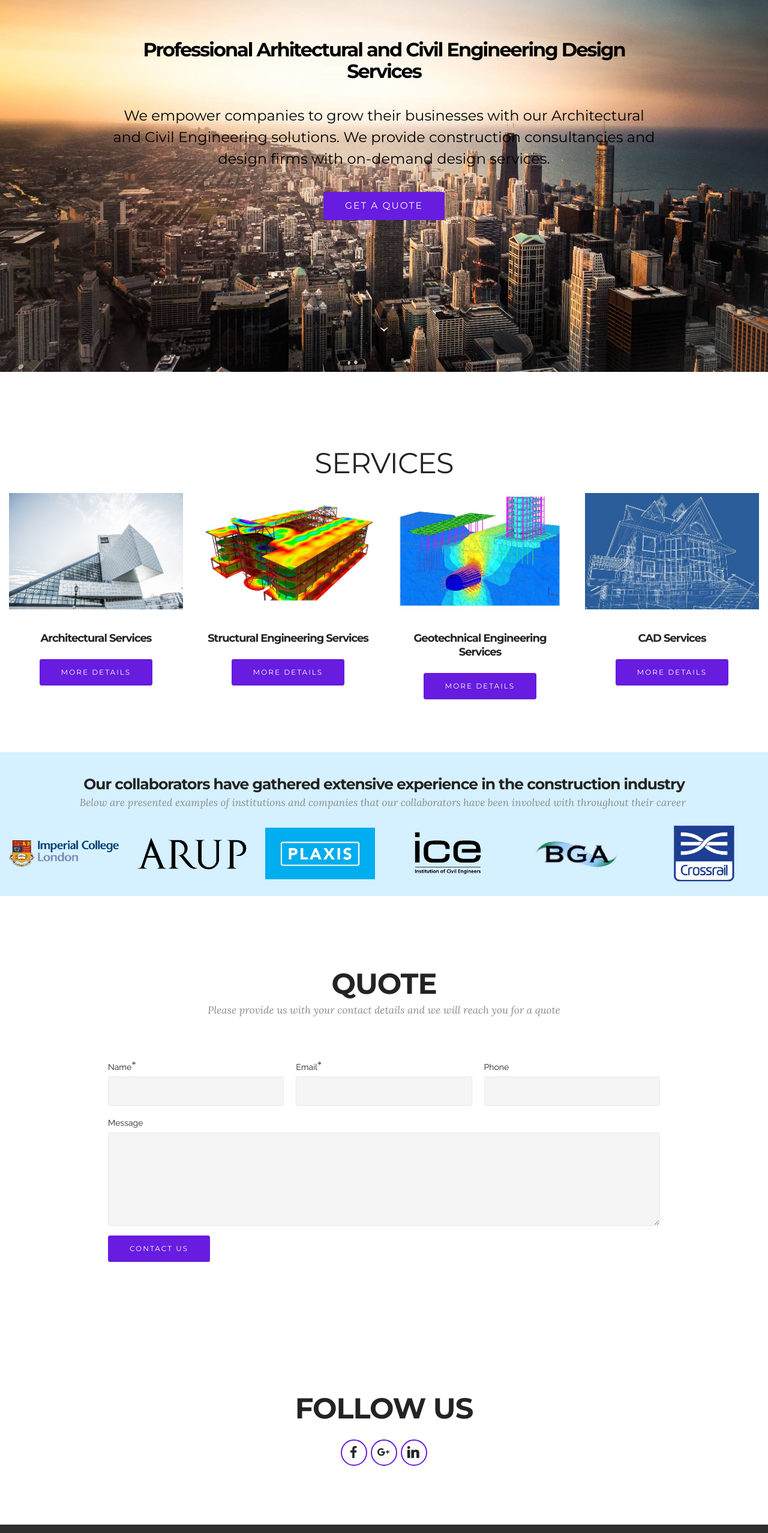
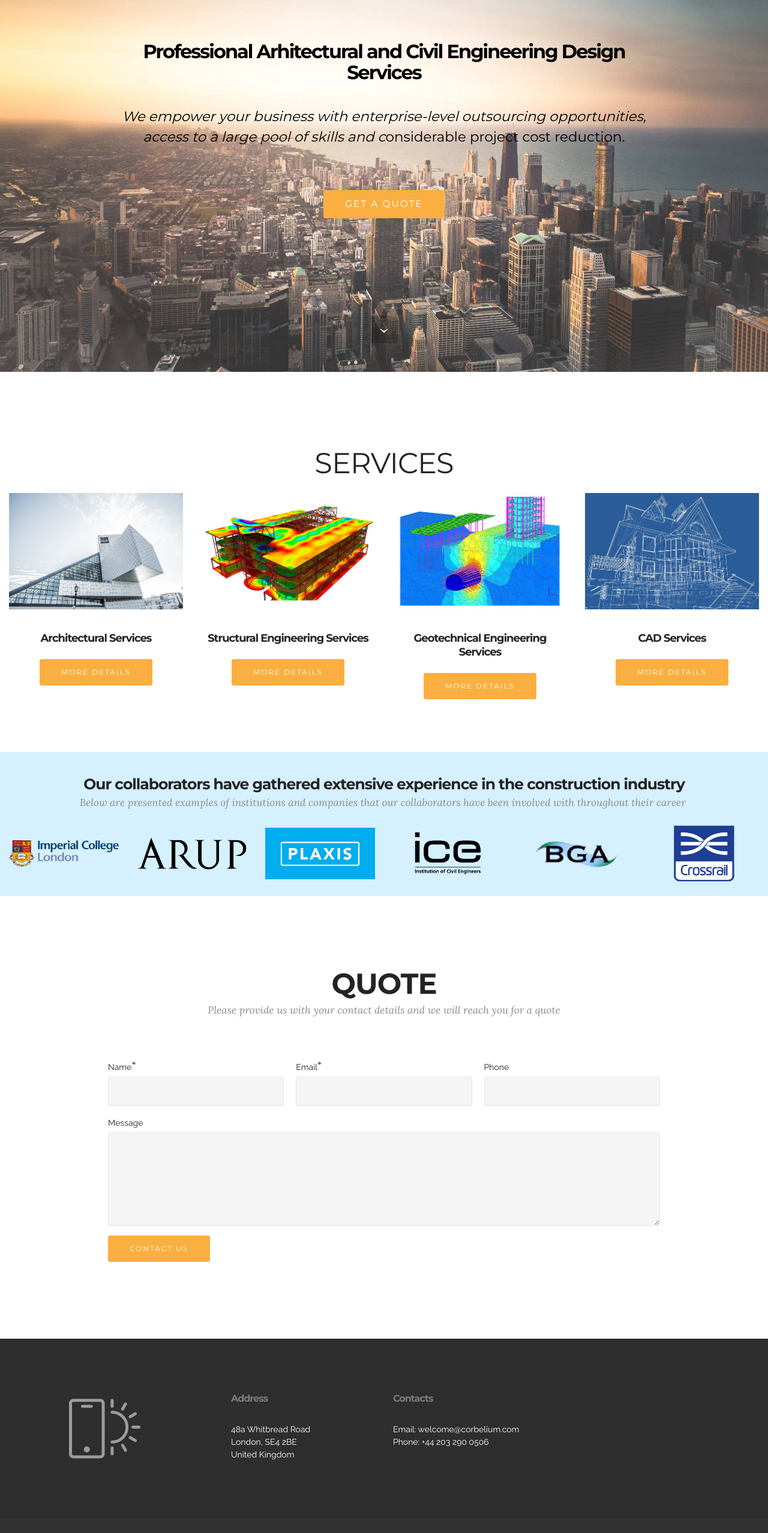
Before and after one commit to vdubasaru/website, a plain HTML site: page Landing_page.html in a window 1280 px wide. Shown: the part 180-2736 px from the top of the page at 60% size. Drawn offline with Linux system fonts and the light colour scheme; files whose address does not match are found by name.

Commit message:
create github pages

```diff
--- a/Landing_page.html
+++ b/Landing_page.html
@@ -18,7 +18,6 @@
   <link rel="stylesheet" href="assets/bootstrap/css/bootstrap.min.css">
   <link rel="stylesheet" href="assets/dropdown/css/style.css">
   <link rel="stylesheet" href="assets/animate.css/animate.min.css">
-  <link rel="stylesheet" href="assets/socicon/css/styles.css">
   <link rel="stylesheet" href="assets/theme/css/style.css">
   <link rel="stylesheet" href="assets/mobirise/css/mbr-additional.css" type="text/css">
 
@@ -59,7 +58,7 @@
 
 </section>
 
-<section class="engine"><a rel="external" href="https://mobirise.com">Web Page Creator</a></section><section class="mbr-section mbr-section-hero mbr-section-full mbr-parallax-background mbr-section-with-arrow" id="header1-1" style="background-image: url(assets/images/kevin-young-2000x1333.jpg);">
+<section class="engine"><a rel="external" href="https://mobirise.com">Mobirise</a></section><section class="mbr-section mbr-section-hero mbr-section-full mbr-parallax-background mbr-section-with-arrow" id="header1-1" style="background-image: url(assets/images/main-picture-2000x1333.jpg);">
 
 
 
@@ -69,9 +68,9 @@
             <div class="row">
                 <div class="mbr-section col-md-10 col-md-offset-1 text-xs-center">
 
-                    <h1 class="mbr-section-title display-1">Professional Arhitectural and Civil Engineering Design Services</h1>
-                    <p class="mbr-section-lead lead"><br><span style="font-style: normal;">We empower companies to grow their businesses with our Architectural and Civil Engineering solutions. We provide construction consultancies and design firms with on-demand design services.</span></p>
-                    <div class="mbr-section-btn"><a class="btn btn-lg btn-primary" href="index.html#form1-c">GET A QUOTE</a> </div>
+                    <h1 class="mbr-section-title display-1"><span style="line-height: 1.1;">Professional Arhitectural and Civil Engineering Design Services</span><br></h1>
+                    <p class="mbr-section-lead lead"><br>We empower your business with enterprise-level outsourcing opportunities, access to a large pool of skills and c<span style="font-style: normal;">onsiderable project cost reduction.</span><br><span style="font-style: normal;"><br></span></p>
+                    <div class="mbr-section-btn"><a class="btn btn-lg btn-danger" href="index.html#form1-c">GET A QUOTE</a> </div>
                 </div>
             </div>
         </div>
@@ -105,7 +104,7 @@
                     <h4 class="card-title">Architectural Services</h4>
 
 
-                    <div class="card-btn"><a href="Services_Architecture.html" class="btn btn-primary">MORE DETAILS</a></div>
+                    <div class="card-btn"><a href="Services_Architecture.html" class="btn btn-danger">MORE DETAILS</a></div>
                     </div>
                 </div>
             </div>
@@ -118,7 +117,7 @@
                         <h4 class="card-title">Structural Engineering Services</h4>
 
 
-                        <div class="card-btn"><a href="Services_Structural.html" class="btn btn-primary">MORE DETAILS</a></div>
+                        <div class="card-btn"><a href="Services_Structural.html" class="btn btn-danger">MORE DETAILS</a></div>
                     </div>
                 </div>
             </div>
@@ -131,7 +130,7 @@
                         <h4 class="card-title">Geotechnical Engineering Services</h4>
 
 
-                        <div class="card-btn"><a href="Services_Geotechnics.html" class="btn btn-primary">MORE DETAILS</a></div>
+                        <div class="card-btn"><a href="Services_Geotechnics.html" class="btn btn-danger">MORE DETAILS</a></div>
                     </div>
                 </div>
             </div>
@@ -144,7 +143,7 @@
                         <h4 class="card-title">CAD Services</h4>
 
 
-                        <div class="card-btn"><a href="Services_CAD.html" class="btn btn-primary">MORE DETAILS</a></div>
+                        <div class="card-btn"><a href="Services_CAD.html" class="btn btn-danger">MORE DETAILS</a></div>
                     </div>
                 </div>
             </div>
@@ -246,7 +245,7 @@
 
                     <form action="https://mobirise.com/" method="post" data-form-title="QUOTE">
 
-                        <input type="hidden" value="FBk2QWPFopQP/C5fchJDq5gCmxpOPrldJlfCs5smBtCx0RMB88jXneTJXPh3Z8ChkoLCGNNHlKzUzpJhMrQbRdbTks00IuUn4XuWNuf21heqf9oBQhQKs4IkmMmP2ADA" data-form-email="true">
+                        <input type="hidden" value="qnWVRctDnVM0tvjL+CCs3o6CbLyUM6O8EiA0uBCac8AEeIoX1pNRbzQQSTwI2LfxrfVEIT38YeXIvj9WQzYLA/D083yYXgOfENfM/rHAAcxBy04MXNs7gvmTOikYLp6i" data-form-email="true">
 
                         <div class="row row-sm-offset">
 
@@ -278,22 +277,10 @@
                             <textarea class="form-control" name="message" rows="7" data-form-field="Message" id="form1-c-message"></textarea>
                         </div>
 
-                        <div><button type="submit" class="btn btn-primary">CONTACT US</button></div>
+                        <div><button type="submit" class="btn btn-danger">CONTACT US</button></div>
 
                     </form>
                 </div>
-            </div>
-        </div>
-    </div>
-</section>
-
-<section class="mbr-section mbr-section-md-padding mbr-parallax-background" id="social-buttons2-f" style="background-image: url(assets/images/mbr-2000x1328.jpg); padding-top: 90px; padding-bottom: 90px;">
-
-    <div class="container">
-        <div class="row">
-            <div class="col-md-8 col-md-offset-2 text-xs-center">
-                <h3 class="mbr-section-title display-2">FOLLOW US</h3>
-                <div> <a class="btn btn-social" title="Facebook" target="_blank" href="https://www.facebook.com/Corbelium/"><i class="socicon socicon-facebook"></i></a> <a class="btn btn-social" title="Google+" target="_blank" href="https://plus.google.com/u/0/+Mobirise/posts"><i class="socicon socicon-googleplus"></i></a>     <a class="btn btn-social" title="LinkedIn" target="_blank" href="https://www.linkedin.com/company-beta/18101928"><i class="socicon socicon-linkedin"></i></a>   </div>
             </div>
         </div>
     </div>
--- a/assets/mobirise/css/mbr-additional.css
+++ b/assets/mobirise/css/mbr-additional.css
@@ -502,19 +502,19 @@ h6,
 }
 #menu-g .link[aria-expanded="true"],
 #menu-g .dropdown-menu {
-  background: #deaa05;
+  background: #ff9f3a;
 }
 #menu-g .nav-dropdown-sm .link:focus,
 #menu-g .nav-dropdown-sm .link:hover,
 #menu-g .nav-dropdown-sm .dropdown-item:focus,
 #menu-g .nav-dropdown-sm .dropdown-item:hover {
-  background: #fac10d!important;
+  background: #ffb15e!important;
 }
 #menu-g .navbar,
 #menu-g .nav-dropdown-sm,
 #menu-g .nav-dropdown-sm .link[aria-expanded="true"],
 #menu-g .nav-dropdown-sm .dropdown-menu {
-  background: #fac51c;
+  background: #ffb86d;
 }
 #menu-g .bg-color.transparent .link {
   color: #000000;
@@ -548,6 +548,7 @@ h6,
 #header1-1 .mbr-section-lead {
   color: #000000;
   font-family: 'Montserrat', sans-serif;
+  font-size: 23px;
 }
 #header3-d .mbr-section-title,
 #header3-d .mbr-section-subtitle {
@@ -564,10 +565,6 @@ h6,
   font-size: 25px;
 }
 #form1-c .form-control-label {
-  color: #232323;
-}
-#social-buttons2-f .mbr-section-title,
-#social-buttons2-f .btn-social {
   color: #232323;
 }
 #ext_menu-14 .hide-buttons .nav-btn {
```
Also changed, not shown: Services_Architecture.html (+3 -3 lines), Services_CAD.html (+2 -2 lines), Services_Geotechnics.html (+2 -2 lines), Services_Structural.html (+2 -2 lines), assets/images/hashes.json (+1 -1 lines), assets/images/main-picture-2000x1333.jpg (added), 1 other file.
